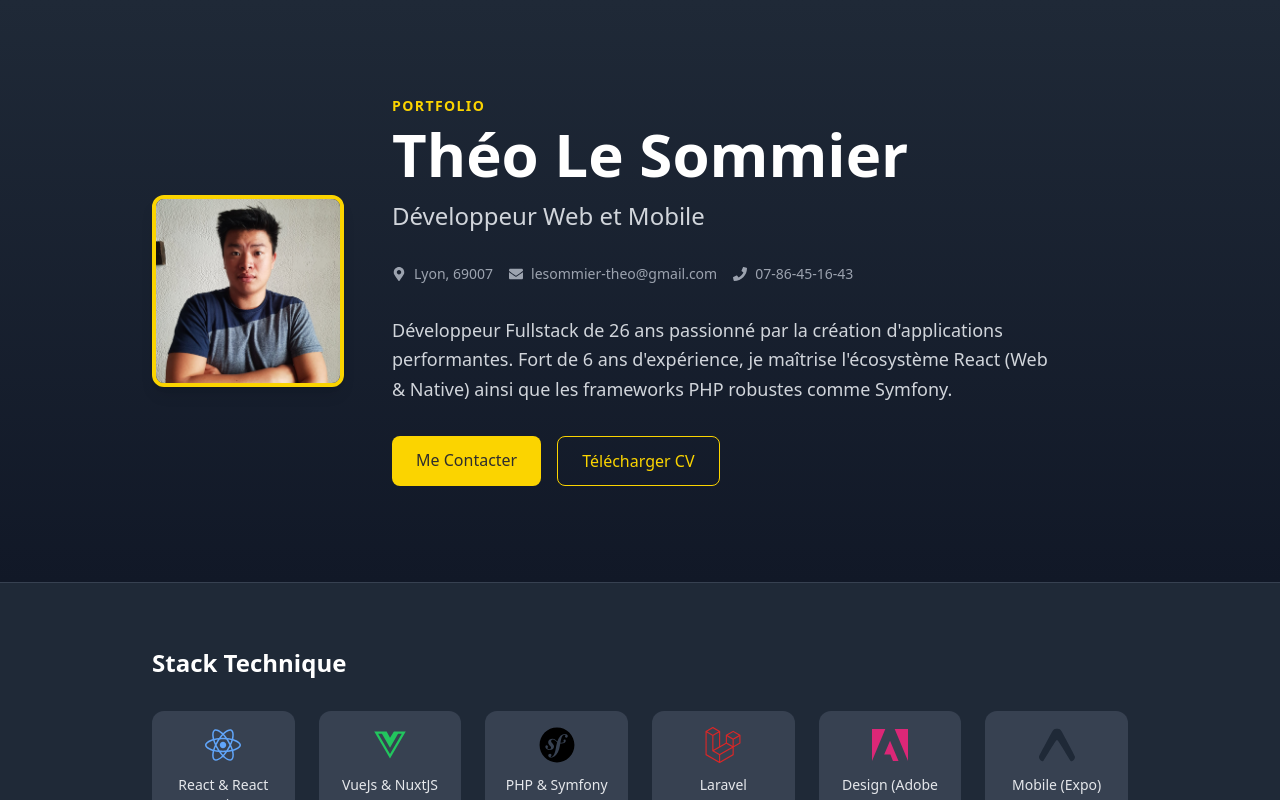
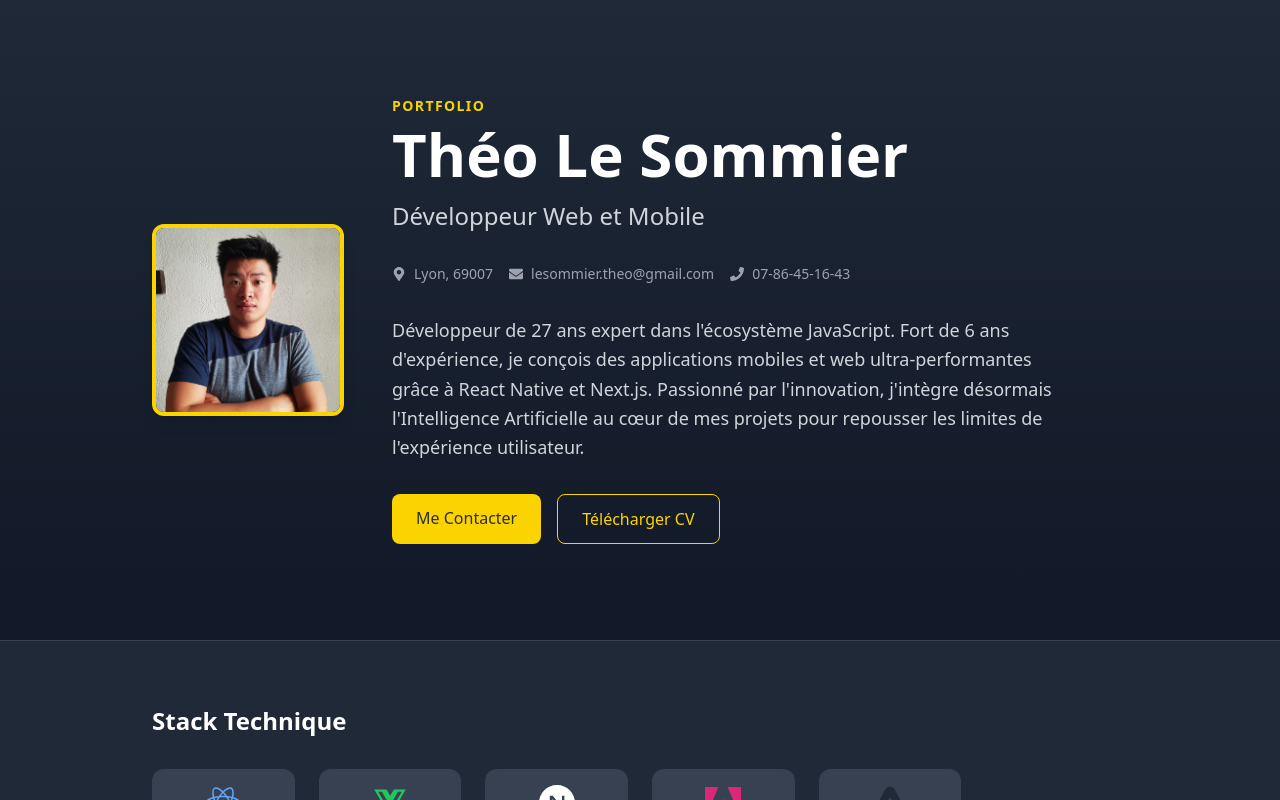
Before and after one commit to skkyox/myPortfolio, a Next.js app: page / in a window 1280 px wide. Shown: the top 800 px of the page. Built offline with nearby package versions, Linux system fonts and the light colour scheme.

Commit message:
Change description, add NextJs to stack

```diff
--- a/pages/index.js
+++ b/pages/index.js
@@ -9,9 +9,10 @@ import {
   FaPhp,
   FaSymfony,
   FaVuejs,
-  FaMobileAlt
+  FaMobileAlt ,
+
 } from 'react-icons/fa';
-import { SiExpo, SiLaravel, SiAdobe, SiMysql } from 'react-icons/si';
+import { SiExpo, SiLaravel, SiAdobe, SiMysql, SiNextdotjs } from 'react-icons/si';
 
 export default function Portfolio() {
 
@@ -21,15 +22,14 @@ export default function Portfolio() {
     title: "Développeur Web et Mobile",
     location: "Lyon, 69007",
     phone: "07-86-45-16-43",
-    email: "lesommier-theo@gmail.com",
-    bio: "Développeur Fullstack de 26 ans passionné par la création d'applications performantes. Fort de 6 ans d'expérience, je maîtrise l'écosystème React (Web & Native) ainsi que les frameworks PHP robustes comme Symfony.",
+    email: "lesommier.theo@gmail.com",
+    bio: "Développeur de 27 ans expert dans l'écosystème JavaScript. Fort de 6 ans d'expérience, je conçois des applications mobiles et web ultra-performantes grâce à React Native et Next.js. Passionné par l'innovation, j'intègre désormais l'Intelligence Artificielle au cœur de mes projets pour repousser les limites de l'expérience utilisateur.",
   };
 
   const skills = [
     { name: "React & React Native", icon: <FaReact className="text-blue-400" /> },
     { name: "VueJs & NuxtJS", icon: <FaVuejs className="text-green-500" /> },
-    { name: "PHP & Symfony", icon: <FaSymfony className="text-black" /> },
-    { name: "Laravel", icon: <SiLaravel className="text-red-600" /> },
+    { name: "Next.js", icon: <SiNextdotjs className="text-white-500" /> },
     { name: "Design (Adobe XD)", icon: <SiAdobe className="text-pink-600" /> },
     { name: "Mobile (Expo)", icon: <SiExpo className="text-gray-800" /> },
   ];
```
Also changed, not shown: 1 other file (tests, documents, lock files or other folders).
